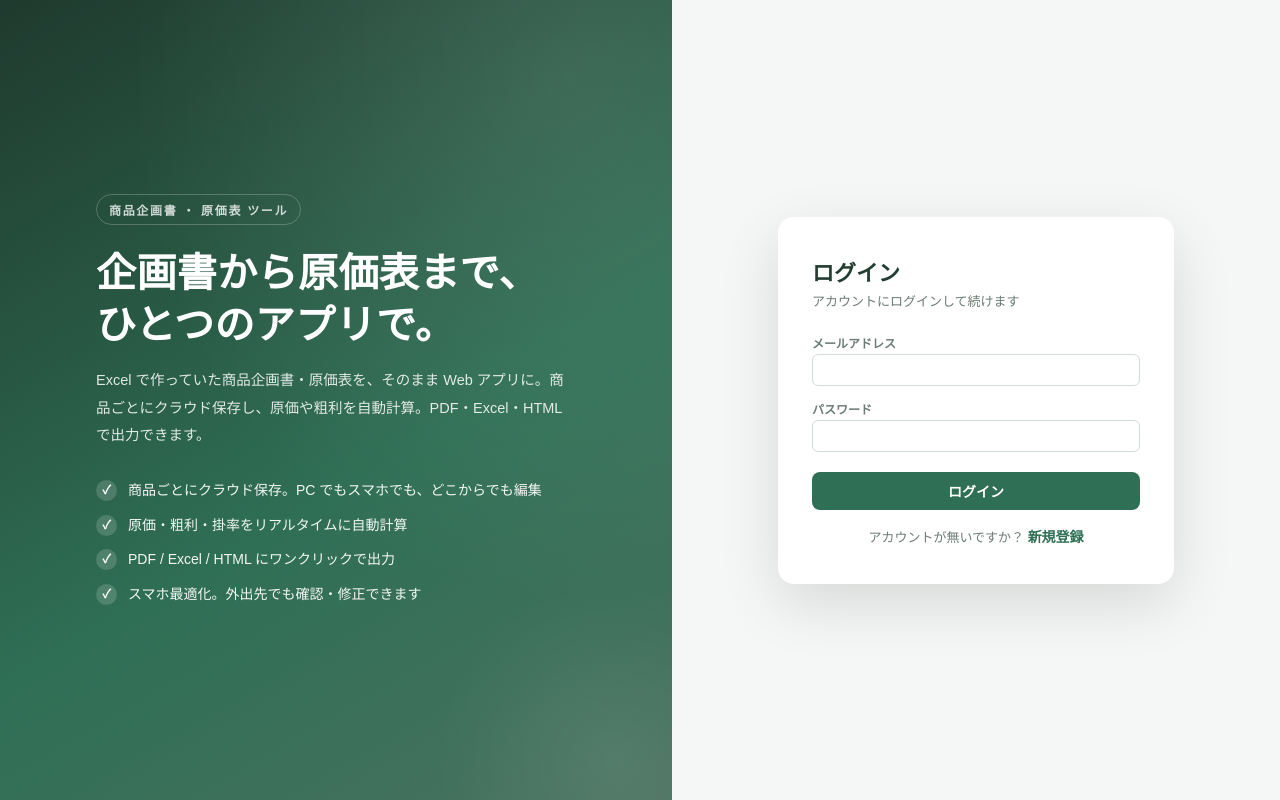
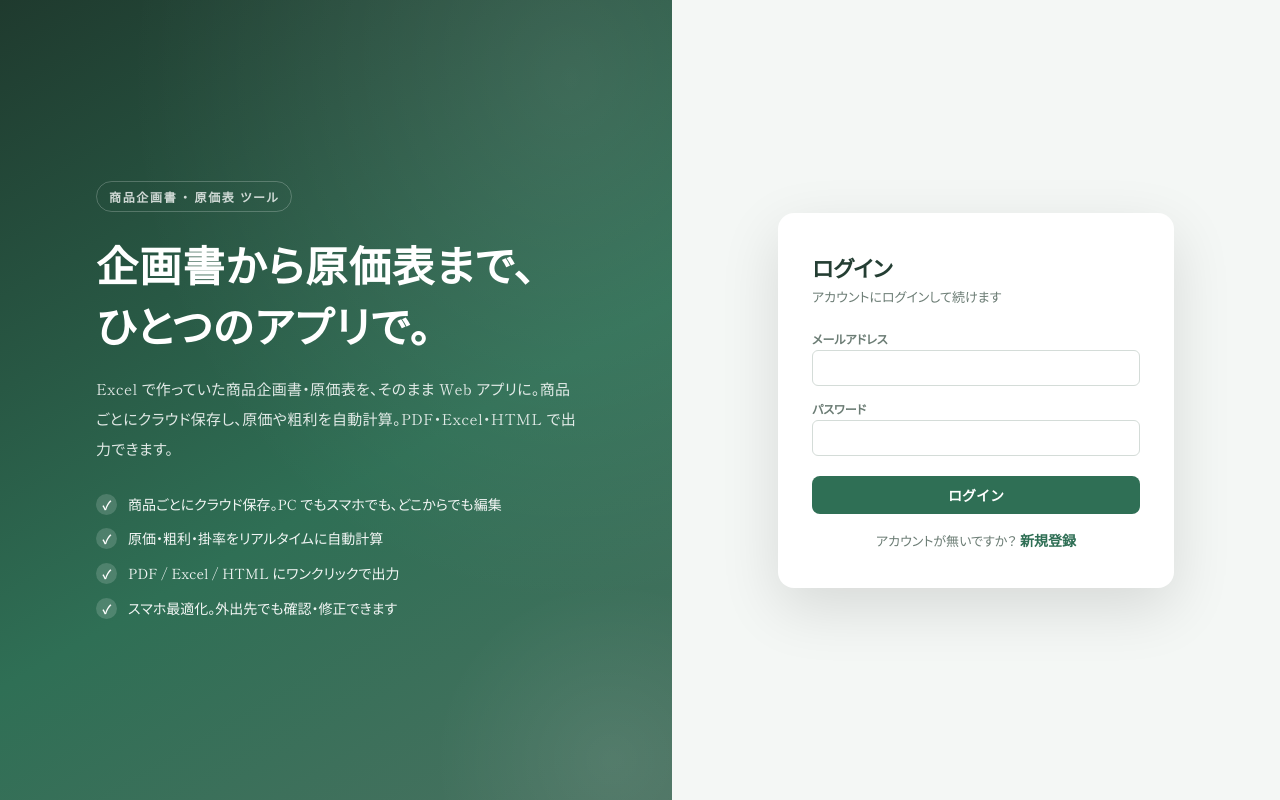
Before and after one commit to tenten-10-10/M3_genka, a React (Vite) app: page /login in a window 1280 px wide. Built offline with nearby package versions, Linux system fonts and the light colour scheme; no server answers; the database is empty.

Commit message:
style(login): ログイン画面を Shippori Mincho（明朝）に / ポータルのフォントは元に戻す
Co-Authored-By: Claude Opus 4.8 <noreply@anthropic.com>
Claude-Session: https://claude.ai/code/session_0188LqF7BTDXaPF6uUEMt61Q

```diff
--- a/index.html
+++ b/index.html
@@ -10,6 +10,9 @@
     <meta name="apple-mobile-web-app-status-bar-style" content="black-translucent" />
     <meta name="description" content="商品企画書・原価表 Web アプリ" />
     <title>商品企画書 / 原価表 ツール</title>
+    <link rel="preconnect" href="https://fonts.googleapis.com" />
+    <link rel="preconnect" href="https://fonts.gstatic.com" crossorigin />
+    <link href="https://fonts.googleapis.com/css2?family=Shippori+Mincho:wght@400;500;600;700;800&display=swap" rel="stylesheet" />
   </head>
   <body>
     <div id="root"></div>
--- a/portal/index.html
+++ b/portal/index.html
@@ -8,7 +8,7 @@
   <meta name="description" content="つくったものを、ひとつの場所に。" />
   <link rel="preconnect" href="https://fonts.googleapis.com" />
   <link rel="preconnect" href="https://fonts.gstatic.com" crossorigin />
-  <link href="https://fonts.googleapis.com/css2?family=Shippori+Mincho:wght@400;500;600;700;800&display=swap" rel="stylesheet" />
+  <link href="https://fonts.googleapis.com/css2?family=Inter:wght@400;500;600;700&family=Noto+Sans+JP:wght@400;500;700&display=swap" rel="stylesheet" />
   <style>
     :root {
       --bg: #ffffff;
@@ -23,8 +23,8 @@
     * { box-sizing: border-box; margin: 0; padding: 0; }
     html { -webkit-text-size-adjust: 100%; scroll-behavior: smooth; }
     body {
-      font-family: "Shippori Mincho", "Noto Serif JP", "Hiragino Mincho ProN",
-        "YuMincho", "Yu Mincho", "MS PMincho", serif;
+      font-family: "Inter", "Noto Sans JP", -apple-system, BlinkMacSystemFont,
+        "Hiragino Kaku Gothic ProN", "Hiragino Sans", Meiryo, sans-serif;
       color: var(--ink);
       background: var(--bg);
       -webkit-font-smoothing: antialiased;
@@ -44,7 +44,7 @@
       border-bottom: 1px solid var(--line);
     }
     .nav .mark {
-      font-size: 19px; font-weight: 700; letter-spacing: 0.06em;
+      font-size: 18px; font-weight: 600; letter-spacing: 0.04em;
       color: var(--ink); text-decoration: none;
     }
 
@@ -60,12 +60,12 @@
     }
     .hero h1 {
       font-size: clamp(46px, 9.5vw, 92px);
-      font-weight: 800; letter-spacing: 0.01em; line-height: 1.06;
+      font-weight: 700; letter-spacing: -0.04em; line-height: 1.02;
     }
     .hero p {
-      margin-top: clamp(14px, 2.4vw, 24px);
+      margin-top: clamp(12px, 2.2vw, 20px);
       font-size: clamp(18px, 3vw, 25px);
-      font-weight: 500; color: var(--sub); letter-spacing: 0.06em; line-height: 1.7;
+      font-weight: 500; color: var(--sub); letter-spacing: 0.005em;
     }
 
     /* ---------- grid ---------- */
@@ -116,12 +116,12 @@
     .body { padding: clamp(16px, 2.2vw, 22px) clamp(10px, 1.4vw, 14px) clamp(6px, 1vw, 10px); }
     .tile h2 {
       font-size: clamp(20px, 2.6vw, 25px);
-      font-weight: 700; letter-spacing: 0.02em; line-height: 1.35;
+      font-weight: 600; letter-spacing: -0.015em; line-height: 1.25;
     }
     .tile .sub {
-      margin-top: 10px;
+      margin-top: 8px;
       font-size: clamp(14px, 1.85vw, 15.5px);
-      line-height: 1.85; color: var(--sub); max-width: 42ch; letter-spacing: 0.02em;
+      line-height: 1.65; color: var(--sub); max-width: 42ch;
     }
     .meta {
       margin-top: clamp(18px, 2.4vw, 24px);
--- a/src/index.css
+++ b/src/index.css
@@ -75,7 +75,14 @@ label { font-size: 12px; color: var(--muted); font-weight: 600; display: block;
 .container { max-width: 1180px; margin: 0 auto; padding: 24px 20px 80px; }
 
 /* ===== Login ===== */
-.login-page { min-height: 100vh; min-height: 100dvh; display: grid; grid-template-columns: 1.05fr 0.95fr; }
+/* ログイン画面のみ明朝（Shippori Mincho）。アプリ内部はゴシックのまま。 */
+.login-page {
+  min-height: 100vh; min-height: 100dvh;
+  display: grid; grid-template-columns: 1.05fr 0.95fr;
+  font-family: "Shippori Mincho", "Noto Serif JP", "Hiragino Mincho ProN",
+    "YuMincho", "Yu Mincho", "MS PMincho", serif;
+  font-feature-settings: "palt" 1;
+}
 
 /* 左：紹介パネル（ブランド + 説明 + 特長） */
 .login-hero {
@@ -103,13 +110,13 @@ label { font-size: 12px; color: var(--muted); font-weight: 600; display: block;
   border: 1px solid rgba(255, 255, 255, 0.22); border-radius: 999px;
 }
 .login-hero h1 {
-  font-size: clamp(27px, 3.4vw, 40px);
-  font-weight: 800; line-height: 1.3; letter-spacing: 0.01em;
-  margin: 0 0 16px; color: #fff;
+  font-size: clamp(28px, 3.6vw, 42px);
+  font-weight: 800; line-height: 1.45; letter-spacing: 0.03em;
+  margin: 0 0 18px; color: #fff;
 }
 .login-lead {
-  font-size: 14.5px; line-height: 1.9;
-  color: rgba(255, 255, 255, 0.86); margin: 0 0 30px;
+  font-size: 15px; line-height: 2;
+  color: rgba(255, 255, 255, 0.86); margin: 0 0 30px; letter-spacing: 0.02em;
 }
 .login-feats { list-style: none; padding: 0; margin: 0; display: flex; flex-direction: column; gap: 13px; }
 .login-feats li {
```
Also changed, not shown: portal/thumbs/kikakusho.jpg.
